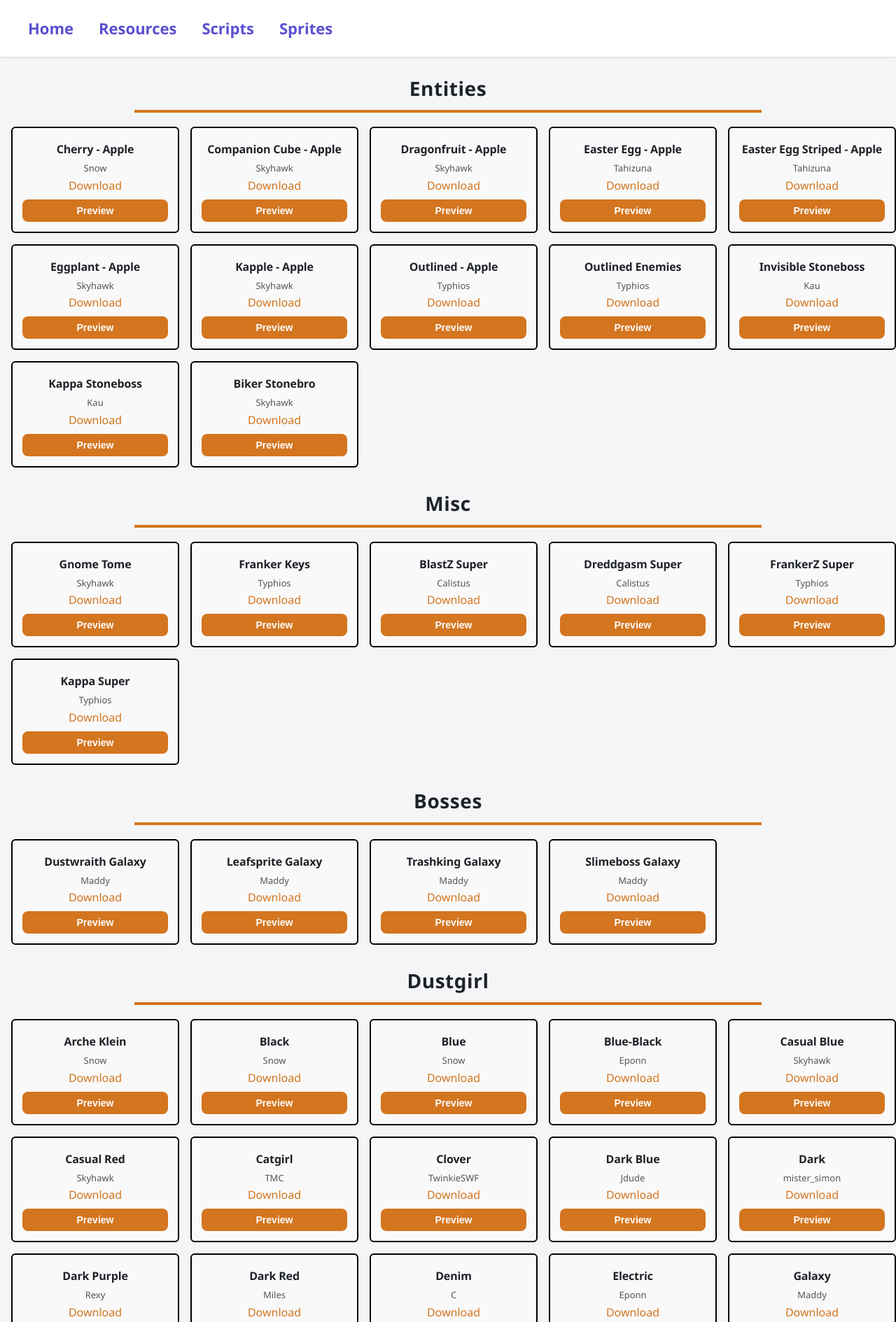
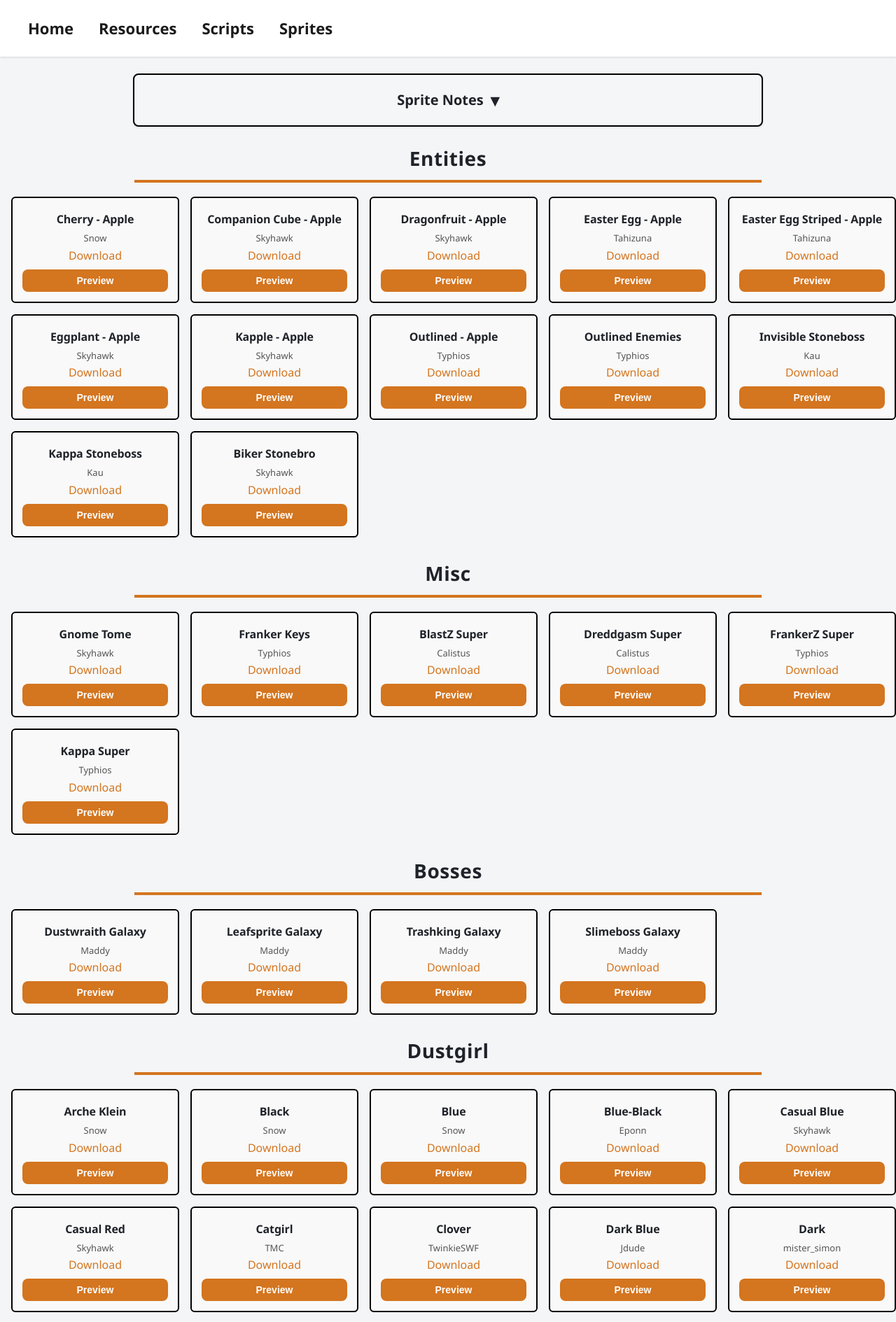
Before and after one commit to milesmccray/DustStuff, a Jekyll site: the page built from sprites.md, in a window 1280 px wide. Shown: the top 1889 px of the page at 70% size. Built offline with Jekyll 4.4.1, drawn with Linux system fonts in a browser that asks for light colours.

Commit message:
Added Notes to pages

````diff
--- a/assets/css/styles.css
+++ b/assets/css/styles.css
@@ -8,8 +8,36 @@
   --color-accent-sprites: #d4751f;
   --color-accent-sprites-hover: #b25f15;
   --color-border: #e2e4e9;
+  --color-panel: #f5f6f8;
+  --color-nav-text: #1b1b1b;
   --radius: 8px;
   --shadow: 0 1px 3px rgba(0, 0, 0, 0.08), 0 1px 2px rgba(0, 0, 0, 0.06);
+}
+
+/***** CODE *****/
+code {
+  background-color: #eeeded;
+  padding: 2px 6px;
+  border-radius: 4px;
+  font-family: Consolas, Monaco, monospace;
+  color: #316cb9;
+}
+
+pre {
+  width: 70%;
+  margin: 16px auto;
+  padding: 16px;
+  background-color: #2b2b2b;
+  color: #f8f8f2;
+  border-radius: var(--radius);
+  overflow-x: auto;
+  box-shadow: var(--shadow);
+}
+
+pre code {
+  background: none;
+  padding: 0;
+  color: inherit;
 }
 
 body {
@@ -95,7 +123,7 @@
 }
 
 nav a {
-  color: #000000;
+  color: var(--color-nav-text);
   font-weight: 600;
   padding: 10px 16px;
   display: block;
@@ -108,6 +136,13 @@
   background-color: rgba(108, 92, 231, 0.08);
   text-decoration: none;
 }
+
+nav a:link,
+nav a:visited {
+  color: var(--color-nav-text);
+}
+
+
 
 
 /***** TABLES *****/
@@ -169,6 +204,53 @@
 
 .sprite-card a:hover {
   color: var(--color-accent-sprites-hover);
+}
+
+.sprite-grid {
+  display: grid;
+  grid-template-columns: repeat(auto-fill, minmax(240px, 1fr));
+  gap: 16px;
+  margin-bottom: 30px;
+  padding-left: 16px;
+}
+
+.sprite-card {
+  border: 2px solid #000;
+  border-radius: 6px;
+  padding: 14px;
+  text-align: center;
+  background-color: #f9f9f9;
+  display: flex;
+  flex-direction: column;
+  align-items: center;
+}
+
+.sprite-card img {
+  max-width: 100%;
+  height: 120px;
+  object-fit: contain;
+  margin-bottom: 8px;
+}
+
+.sprite-card h4 {
+  margin: 4px 0;
+  font-size: 16px;
+  white-space: normal;
+  overflow-wrap: break-word;
+}
+
+.sprite-card p {
+  font-size: 13px;
+  color: #555;
+  margin: 2px 0;
+}
+
+.sprite-card a,
+.sprite-card button {
+  display: block;
+  width: 100%;
+  text-align: center;
+  box-sizing: border-box;
 }
 
 .sprite-card button {
@@ -252,3 +334,93 @@
   background-color: var(--color-surface);
   margin-top: 24px;
 }
+
+/***** SCRIPTS PAGE *****/
+body.scripts-page .page-content>h1,
+body.scripts-page .page-content>h4,
+body.scripts-page .page-content>p {
+  width: 70%;
+  margin-left: auto;
+  margin-right: auto;
+}
+
+body.scripts-page .page-content>h1 {
+  text-align: center;
+}
+
+/***** SPRITES PAGE INTRO *****/
+body.sprites-page .page-content>h1,
+body.sprites-page .page-content>h4,
+body.sprites-page .page-content>h5,
+body.sprites-page .page-content>p,
+body.sprites-page .page-content>pre {
+  width: 70%;
+  margin-left: auto;
+  margin-right: auto;
+}
+
+body.sprites-page .page-content>h1 {
+  text-align: center;
+}
+
+body.sprites-page .page-content>h4,
+body.sprites-page .page-content>h5 {
+  color: var(--color-text);
+}
+
+body.sprites-page .page-content>p {
+  color: var(--color-text);
+}
+
+details {
+  width: 70%;
+  margin: 0 auto 24px auto;
+  background: var(--color-panel);
+  border: 2px solid #000;
+  border-radius: var(--radius);
+  box-shadow: var(--shadow);
+  overflow: hidden;
+
+}
+
+details>div {
+  padding: 2px 28px 14px 28px;
+  font-size: 16px;
+  line-height: 1.6;
+  color: var(--color-text);
+}
+
+details>div h1,
+details>div h2,
+details>div h3,
+details>div h4,
+details>div p {
+  margin-top: 0;
+}
+
+summary {
+  display: flex;
+  align-items: center;
+  justify-content: center;
+  gap: 10px;
+  padding: 18px 28px;
+  font-weight: 600;
+  font-size: 20px;
+  cursor: pointer;
+  color: var(--color-text);
+}
+
+summary::-webkit-details-marker {
+  display: none;
+}
+
+summary::after {
+  content: "▾";
+  font-size: 24px;
+  transition: transform 0.2s ease;
+}
+
+details[open] summary::after {
+  transform: rotate(180deg);
+  padding-bottom: 6px;
+}
--- a/index.markdown
+++ b/index.markdown
@@ -5,9 +5,10 @@
 
 # Welcome to DustStuff
 
-This is a collection of community-made scripts and sprites for Dustforce!
+This is a collection of community-made *stuff* for Dustforce!
 
+- [Browse Resources]({{ '/resources.html' | relative_url }})
 - [Browse Scripts]({{ '/scripts.html' | relative_url }})
 - [Browse Sprites]({{ '/sprites.html' | relative_url }})
 
-If you make any new scripts or sprites PLEASE feel inclined to shoot me a DM so I can add them!
+If you make anything new or notice anything missing PLEASE feel inclined to shoot me a DM so I can add them!
--- a/sprites.md
+++ b/sprites.md
@@ -3,50 +3,26 @@
 title: Sprites
 body_class: sprites-page
 ---
+<details>
+<summary>Sprite Notes</summary>
+<div markdown="1">
 
-<style>
-.sprite-grid {
-  display: grid;
-  grid-template-columns: repeat(auto-fill, minmax(240px, 1fr));
-  gap: 16px;
-  margin-bottom: 30px;
-  padding-left: 16px;
-}
-.sprite-card {
-  border: 2px solid #000;
-  border-radius: 6px;
-  padding: 14px;
-  text-align: center;
-  background-color: #f9f9f9;
-  display: flex;
-  flex-direction: column;
-  align-items: center;
-}
-.sprite-card img {
-  max-width: 100%;
-  height: 120px;
-  object-fit: contain;
-  margin-bottom: 8px;
-}
-.sprite-card h4 {
-  margin: 4px 0;
-  font-size: 16px;
-  white-space: normal;
-  overflow-wrap: break-word;
-}
-.sprite-card p {
-  font-size: 13px;
-  color: #555;
-  margin: 2px 0;
-}
-.sprite-card a,
-.sprite-card button {
-  display: block;
-  width: 100%;
-  text-align: center;
-  box-sizing: border-box;
-}
-</style>
+#### Getting Started With Custom Sprites
+First, create a folder called `content_src` in your root Dustforce folder `dustforce/content_src`. Download and extract this [sprite folder](https://drive.google.com/file/d/14aNL_rRM6ORAa3Mj8McvYpzAKKN8llim/view?usp=drive_link) into your newly created `content_src` folder. You should now have `dustforce/content_src/sprites/...` with a bunch of various folders.
+
+#### Creating Your Own Sprites
+Head over to [C's Dustforce Recolor Tool](github.com/cmann1/dustforce-recolour/) and create your own sprites! Once you are done, replace the file in `dustforce/content/sprites` with the exact file you just created. *Note: This is a compiled sprite, all the files in `dustforce/content_src` are non-compiled sprites*. Always backup and sprites or folders you modify before deleting them, but you can always re-grab the default sprites from this website if needed.
+
+#### Compiled Sprites Versus Non-Compiled Sprites
+All of Dustforce's compiled sprites live in `/content/sprites`. These are a single file made up of different image frames. Non-compiled sprites are the folder/images you see in `/content_src/sprites`. If a sprite is missing from `/content/sprites` the game looks at the content_src folder for the corresponding images to recompile it. This can be used to create *custom* compiled sprites by first deleting the original sprite from `/content/sprites` and then directly modifying the image frames located in `/content_src/sprites/sprite-to-be-edited`. When you relaunch the game after doing this the game will recompile the sprite (putting it back in `/content/sprites`) but with the new images placed in `/content_src/sprites/`.
+
+#### Using Dustmod To Change Sprites
+Instead of replacing sprites directly, you can tell Dustmod to use your chosen sprite skin. To do this, In game navigate to `Dustmod>Display>Sprites` *Note: There are two menus, Characters and Effects, and then one for players, one for bosses*. In the **Character** tab, rename your chosen character's sprite set to the exact name of your compiled sprite in `content/sprites`, such as `dustman-black`. Next navigate to the **Effects** tab and rename your chosen character's sprite set again with the exact name plus the corresponding suffix such as `dustman-black_dm`.
+
+```dustman_dm , vdustman_vdm || dustgirl_dg , vdustgirl_vdg || dustkid_dk , vdustkid_vdk || dustworth_do , vdustworth_vdo || slimeboss_sb , vslimeboss_vsb || trashking_tk , vtrashking_vtk || leafsprite_ls , vleafsprite_vls || dustwraith_dw , vdustwraith_vdw```
+</div>
+</details>
+
 <script src="{{ '/js/preview.js' | relative_url }}"></script>
 <div id="preview-modal" class="preview-modal">
   <span class="preview-close" onclick="closePreview()">&times;</span>
````
Also changed, not shown: resources.md (+5 -5 lines), scripts.md (+14 -0 lines).
